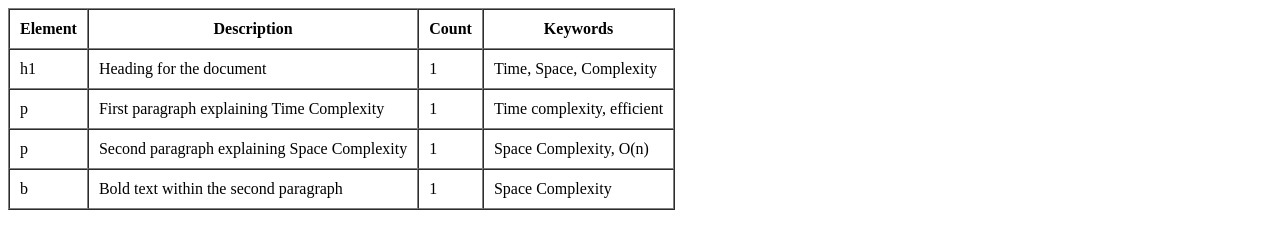
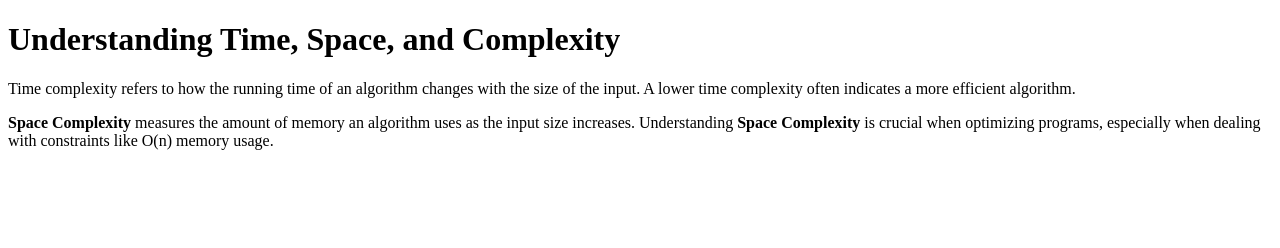
Before and after one commit to acciojob/time-and-space-complexity-ArpitaAmbalkar, a website: page main.html in a window 1280 px wide. Drawn offline with Linux system fonts and the light colour scheme.

Commit message:
created a submission

```diff
--- a/main.html
+++ b/main.html
@@ -1,52 +1,19 @@
 <!DOCTYPE html>
+<html>
+<head>
+  <title>Time and Space Complexity</title>
+</head>
+<body>
 
-<html>
+  <h1>Understanding Time, Space, and Complexity</h1>
 
-<head>
-	<link rel="stylesheet" href="styles.css">
-</head>
+  <p>
+    Time complexity refers to how the running time of an algorithm changes with the size of the input. A lower time complexity often indicates a more efficient algorithm.
+  </p>
 
-<body>
-	<!-- the entire body must be written by student -->
-	<table border="1" cellspacing="0" cellpadding="10">
-		<thead>
-		<tr>
-			<th>Element</th>
-			<th>Description</th>
-			<th>Count</th>
-			<th>Keywords</th>
-		</tr>
-			</thead>
-		<tbody>
-		<tr>
-			<td>h1</td>
-			<td>Heading for the document</td>
-			<td>1</td>
-			<td>Time, Space, Complexity</td>
-		</tr>
-		<tr>
-			<td>p</td>
-			<td>First paragraph explaining Time Complexity</td>
-			<td>1</td>
-			<td>Time complexity, efficient</td>
-		</tr>
-		<tr>
-			<td>p</td>
-			<td>Second paragraph explaining Space Complexity</td>
-			<td>1</td>
-			<td>Space Complexity, O(n)</td>
-		</tr>
-		<tr>
-			<td>b</td>
-			<td>Bold text within the second paragraph</td>
-			<td>1</td>
-			<td>Space Complexity</td>
-		</tr>
-			</tbody>
-	</table>
-    <script type="text/javascript" src="./script.js">
-</script>
+  <p>
+    <b>Space Complexity</b> measures the amount of memory an algorithm uses as the input size increases. Understanding <b>Space Complexity</b> is crucial when optimizing programs, especially when dealing with constraints like O(n) memory usage.
+  </p>
 
 </body>
-
 </html>
```
